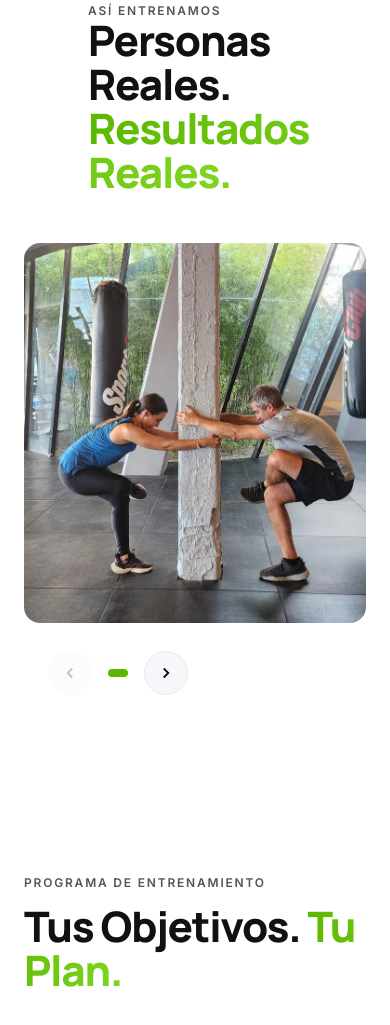
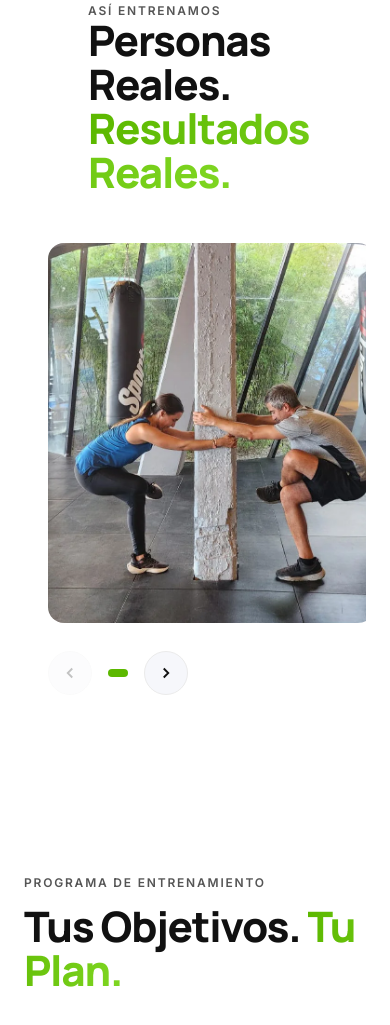
Before and after one commit to niniayol00/agustina-trainer, a website: page index.html in a window 390 px wide. Shown: the part 2611-3636 px from the top of the page. Drawn offline with Linux system fonts and the light colour scheme.

Commit message:
fix galeria mobile

```diff
--- a/styles.css
+++ b/styles.css
@@ -524,8 +524,8 @@
   .trainer-carousel .carousel-next { right: -16px; }
   .stats-inner { flex-wrap: wrap; }
   .stat-col { flex-basis: 50%; border-right: none; border-bottom: 1px solid var(--border); }
-  .gallery-track-wrap { padding-left: 0; }
-  .gallery-slide img { width: calc(100vw - 48px); height: 380px; }
+  .gallery-track-wrap { padding-left: 24px; overflow: hidden; }
+  .gallery-slide img { width: calc(100vw - 64px); height: 380px; }
   .gallery-controls { padding: 0 24px 60px; }
   .svc-item, .svc-item.reverse { flex-direction: column; gap: 40px; }
   .svc-photo img { width: 100%; height: 300px; }
```
